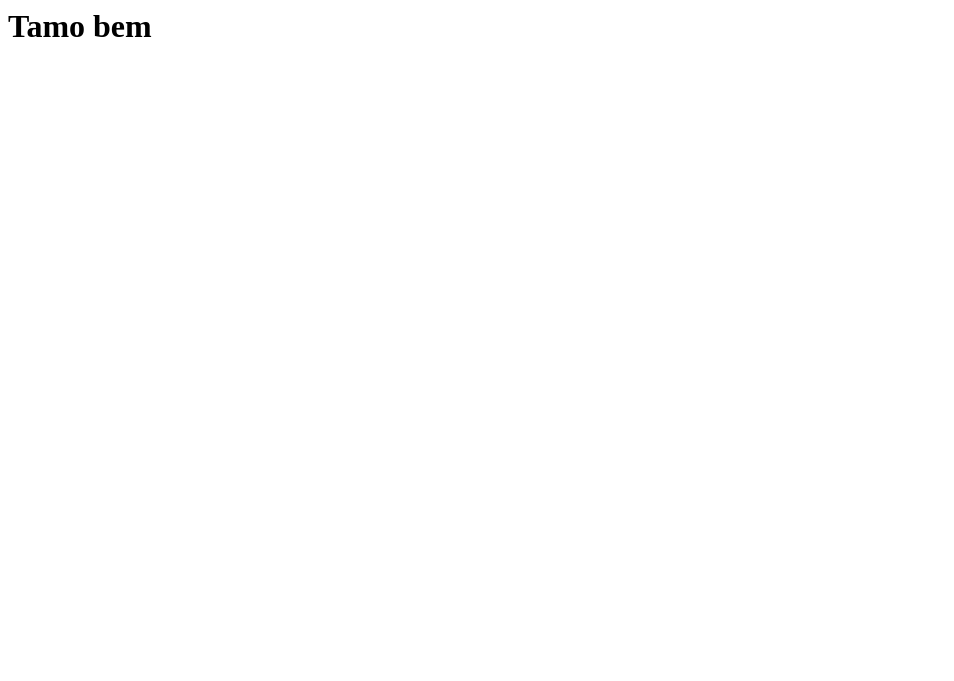
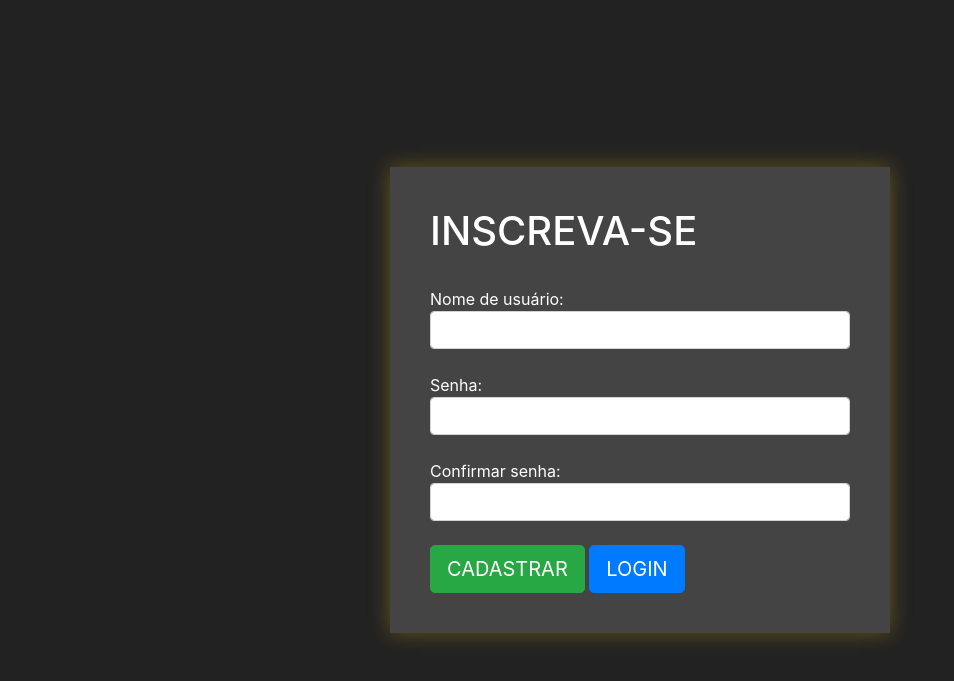
Before and after one commit to brunosantoos/freelaway, a Django app: page /auth/cadastro/ in a window 1280 px wide. Before the commit the part shown is almost empty. Shown: the top 681 px of the page, without its empty margins (0-954 px from the left). Run offline with Django 4.2, Linux system fonts and the light colour scheme.

Commit message:
templates sign add

```diff
--- a/authentication/templates/sign.html
+++ b/authentication/templates/sign.html
@@ -1 +1,24 @@
-<h1>Tamo bem</h1>
+{% extends 'base.html' %}
+  {% load static %}
+  {% block 'head' %}
+    <link rel="stylesheet" href="{% static 'authentication/css/sign.css' %}">
+  {% endblock %}
+  {% block 'body' %}
+  <div class="box">
+    <form>
+      <h1 class="titulo font-degrade borda-bottom-degrade">INSCREVA-SE</h2>
+        <br>
+        <span class="span-descricao">Nome de usuário:</span>
+        <input type="text" class="form-control input-cadastro" name="username">
+        <br>
+        <span class="span-descricao">Senha:</span>
+        <input type="password" class="form-control input-cadastro" name="password">
+        <br>
+        <span class="span-descricao">Confirmar senha:</span>
+        <input type="password" class="form-control input-cadastro" name="confirm-password">
+        <br>
+        <input type="submit" value="CADASTRAR" class="btn btn-success btn-lg">
+        <a href="#" class="btn btn-primary btn-lg">LOGIN</a>
+    </form>
+  </div>
+{% endblock %}
--- a/templates/base.html
+++ b/templates/base.html
@@ -6,15 +6,15 @@
         <meta charset="utf-8">
         <meta name="viewport" content="width=device-width, initial-scale=1, shrink-to-fit=no">
         {% block 'head' %}
+
         {% endblock %}
         <link rel="stylesheet" href="https://cdn.jsdelivr.net/npm/bootstrap@4.6.1/dist/css/bootstrap.min.css">
         <title>{% block 'title' %}{% endblock %}</title>
     </head>
 
-<body class="fundo">
+    <body class="background">
         {% block 'body' %}{% endblock %}
         <script src="https://cdn.jsdelivr.net/npm/jquery@3.5.1/dist/jquery.slim.min.js"></script>
         <script src="https://cdn.jsdelivr.net/npm/bootstrap@4.6.1/dist/js/bootstrap.bundle.min.js"></script>
     </body>
-
 </html>
--- /dev/null
+++ b/templates/static/authentication/css/sign.css
@@ -0,0 +1,15 @@
+.background {
+  background-color: #222;
+  color: white;
+}
+
+.box {
+  background-color: #444;
+  width: 500px;
+  padding: 40px;
+  position: absolute;
+  top: 50%;
+  left: 50%;
+  transform: translate(-50%, -50%);
+  box-shadow: 0 0px 20px 0 rgba(255, 207, 0, 0.3);
+}
```
Lines whose indentation alone changed are shown as unchanged.
